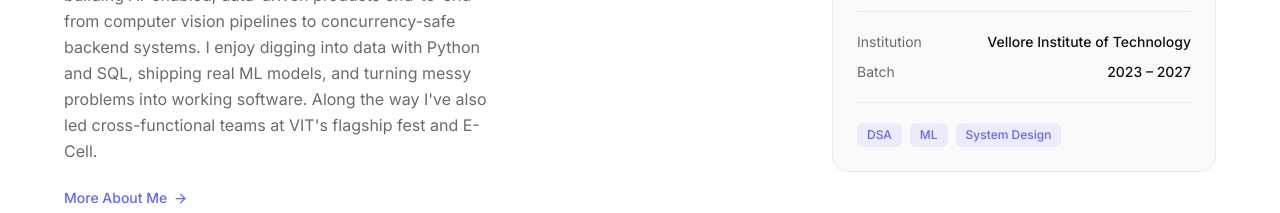
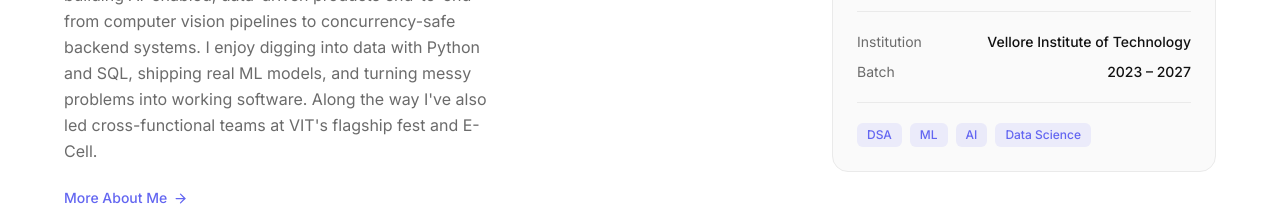
Before and after one commit to anujsh2004/Portfolio, a Next.js app: page / in a window 1280 px wide. Shown: the part 1060-1273 px from the top of the page. Built offline with nearby package versions, Linux system fonts and the light colour scheme.

Commit message:
Update education focus-area tags

```diff
--- a/src/content/education.ts
+++ b/src/content/education.ts
@@ -13,5 +13,5 @@ export const education: EducationInfo = {
   specialization: "Data Science specialization",
   institution: "Vellore Institute of Technology",
   batch: "2023 – 2027",
-  focusAreas: ["DSA", "ML", "System Design"],
+  focusAreas: ["DSA", "ML", "AI", "Data Science"],
 };
```
